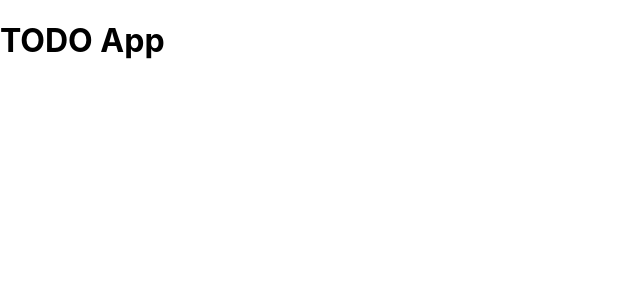
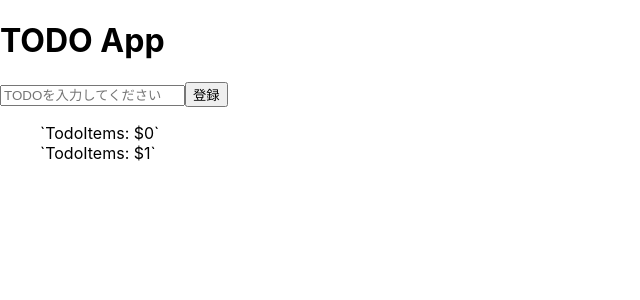
Before and after one commit to makicamel/my_react_app, a React (Create React App) app: page / in a window 1280 px wide. Shown: the top 300 px of the page, without its empty margins (0-640 px from the left). Built offline with nearby package versions, Linux system fonts and the light colour scheme.

Commit message:
Add Components 'TodoInput' and 'TodoList'.

```diff
--- a/src/App.js
+++ b/src/App.js
@@ -1,7 +1,6 @@
 import React, { Component, Fragment } from 'react';
 import TodoInput from './TodoInput';
 import TodoList from './TodoList';
-import './App.css';
 
 class App extends Component {
   render(){
@@ -14,8 +13,8 @@ class App extends Component {
     return (
       <div>
         <h1>TODO App</h1>
-        {/* <TodoInput />
-        <TodoList tasks={tasks} /> */}
+        <TodoInput />
+        <TodoList tasks={tasks} />
       </div>
     );
   }
--- a/src/TodoInput.js
+++ b/src/TodoInput.js
@@ -1,7 +1,14 @@
 import React, {Component} from 'react';
 
 class TodoInput extends Component {
-
+  render(){
+    return (
+      <div>
+        <input placeholder="TODOを入力してください" />
+        <button>登録</button>
+      </div>
+    );
+  }
 }
 
 export default TodoInput;
--- a/src/TodoList.js
+++ b/src/TodoList.js
@@ -1,7 +1,21 @@
 import React, {Component} from 'react';
+import TodoItem from './TodoItem';
 
 class TodoList extends Component {
+  render () {
+    const list = this.props.tasks.map(todo => {
+      // return <TodoItem {...todo} key={todo.id} />;
+      return <div>`TodoItems: ${todo.id}`</div>
+    });
 
+    return (
+      <div>
+        <ul>
+          {list}
+        </ul>
+      </div>
+    )
+  };
 }
 
 export default TodoList;
```
